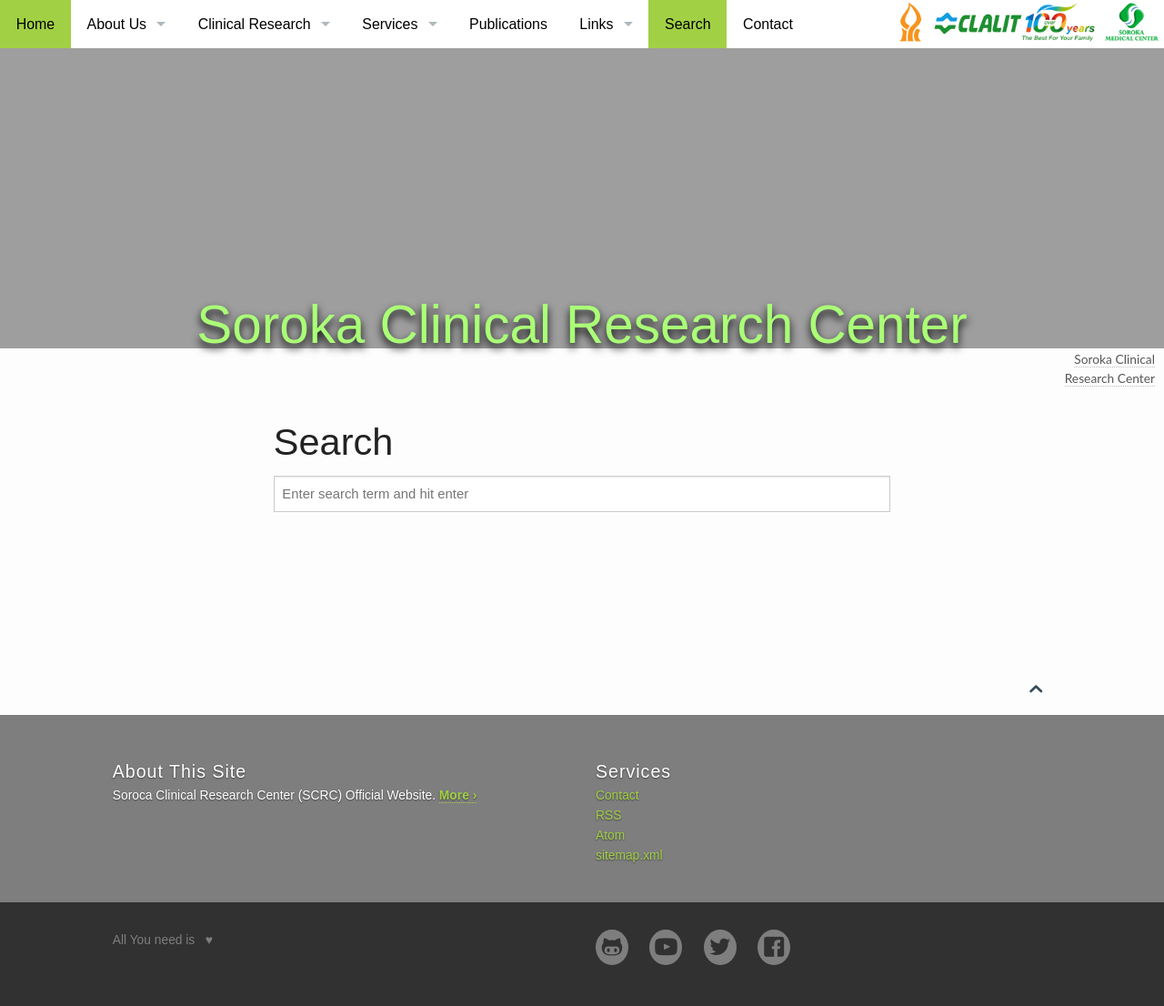
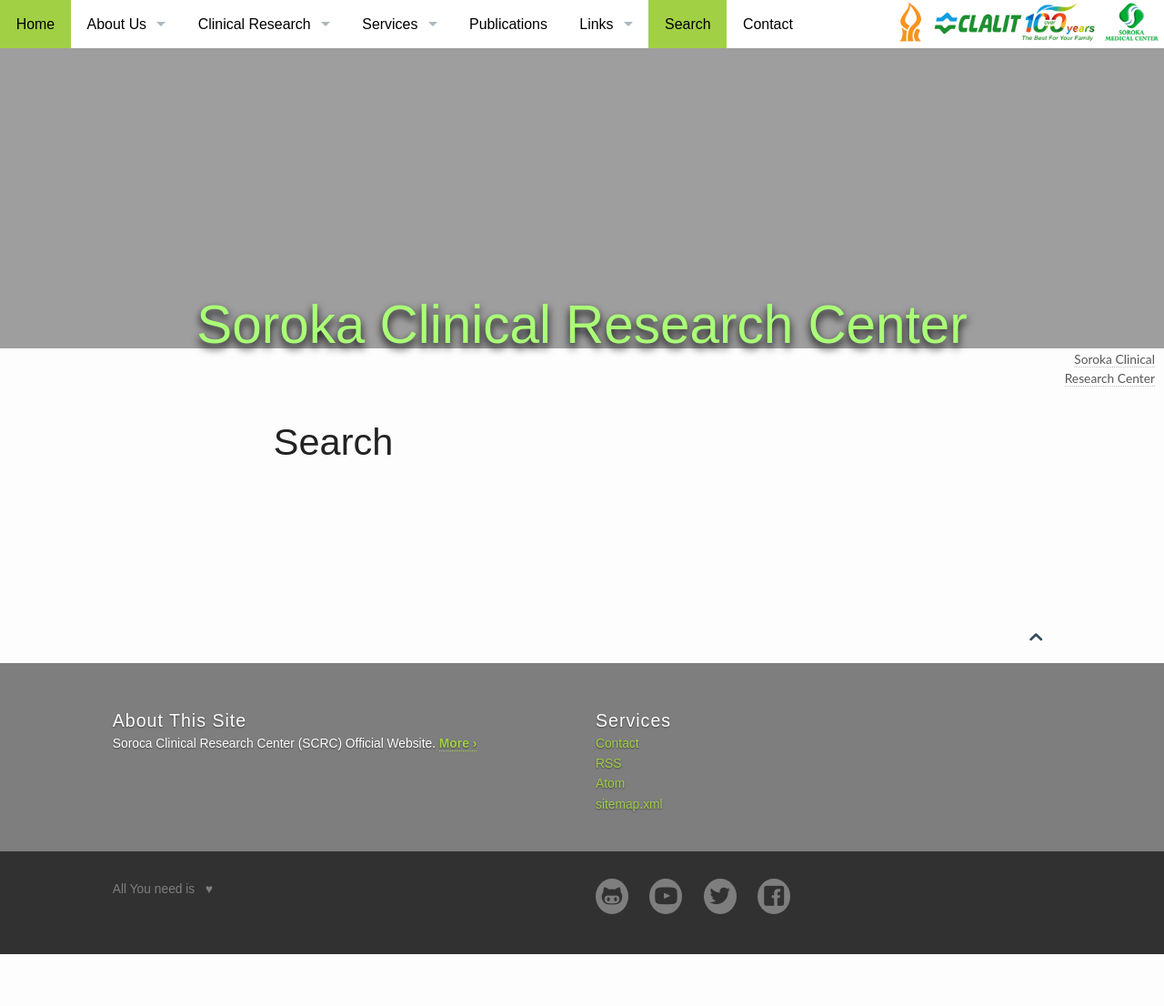
Before and after one commit to vsevkayf/OmarKhayyam, a Jekyll site: the page built from pages/search.md, in a window 1280 px wide. Shown: the whole page at 91% size. Built offline with Jekyll 4.4.1, drawn with Linux system fonts in a browser that asks for light colours; nearby versions of some CDN libraries; some web fonts are replaced; comment, search, counter and statistics services are not loaded; after the commit the page ends 1049 px from its top, so only the background shows below that.

Commit message:
Update search.md

```diff
--- a/pages/search.md
+++ b/pages/search.md
@@ -9,5 +9,4 @@
 title: "Search"
 ---
 
-{% include _google_search.html %}
 {% include _google_search1.html %}
```
